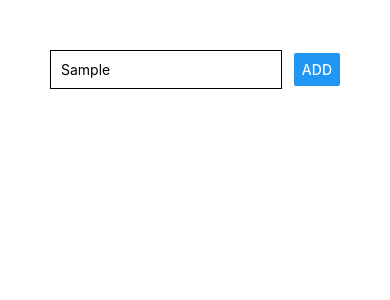
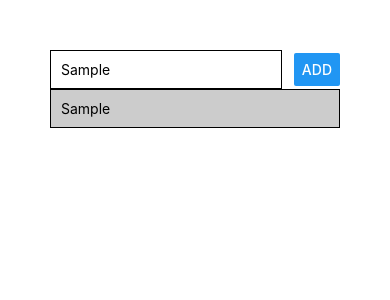
Before and after one commit to yonureker/basic-todo-app, a React Native app: screen / in a window 390 px wide. Both pictures are taken after typing "Sample" into the empty fields and a click on the button "ADD". Shown: the top 300 px of the page. Built offline with nearby package versions, Linux system fonts and the light colour scheme.

Commit message:
add FlatList

```diff
--- a/App.js
+++ b/App.js
@@ -1,19 +1,50 @@
-import React, { useState } from 'react';
-import { StyleSheet, Text, View, Button, TextInput } from 'react-native';
+import React, { useState } from "react";
+import {
+  StyleSheet,
+  Text,
+  View,
+  ScrollView,
+  Button,
+  TextInput,
+  FlatList
+} from "react-native";
 
 export default function App() {
-  const [ outputText, setOutputText ] = useState('Open up App.js to start working')
+  const [enteredGoal, setEnteredGoal] = useState("");
+  const [goalList, setGoalList] = useState([]);
+
+  const inputHandler = inputText => {
+    setEnteredGoal(inputText);
+  };
+
+  const buttonSubmitHandler = () => {
+    setGoalList(currentGoals => [
+      ...currentGoals,
+      { id: Math.random().toString(), value: enteredGoal }
+    ]);
+  };
 
   return (
     <View style={styles.container}>
       <View style={styles.inputRow}>
-        <TextInput placeholder="Course Goal" style={styles.textInput}/>
-        <Button title="ADD"/>
+        <TextInput
+          placeholder="Course Goal"
+          style={styles.textInput}
+          onChangeText={inputHandler}
+          value={enteredGoal}
+        />
+        <Button title="ADD" onPress={buttonSubmitHandler} />
       </View>
 
-      <View>
-
-      </View>
+      <FlatList
+        keyExtractor={(item, index) => item.id}
+        data={goalList}
+        renderItem={itemData => (
+          <View style={styles.listItem}>
+            <Text>{itemData.item.value}</Text>
+          </View>
+        )}
+      ></FlatList>
     </View>
   );
 }
@@ -23,14 +54,21 @@
     padding: 50
   },
   textInput: {
-    borderColor: 'black',
+    borderColor: "black",
     borderWidth: 1,
     padding: 10,
-    width: '80%'
+    width: "80%"
   },
   inputRow: {
-    flexDirection: 'row',
-    justifyContent: 'space-between',
-    alignItems: 'center'
+    flexDirection: "row",
+    justifyContent: "space-between",
+    alignItems: "center"
+  },
+  listItem: {
+    padding: 10,
+    backgroundColor: "#ccc",
+    borderColor: "black",
+    borderWidth: 1,
+    margin: 0
   }
 });
```
